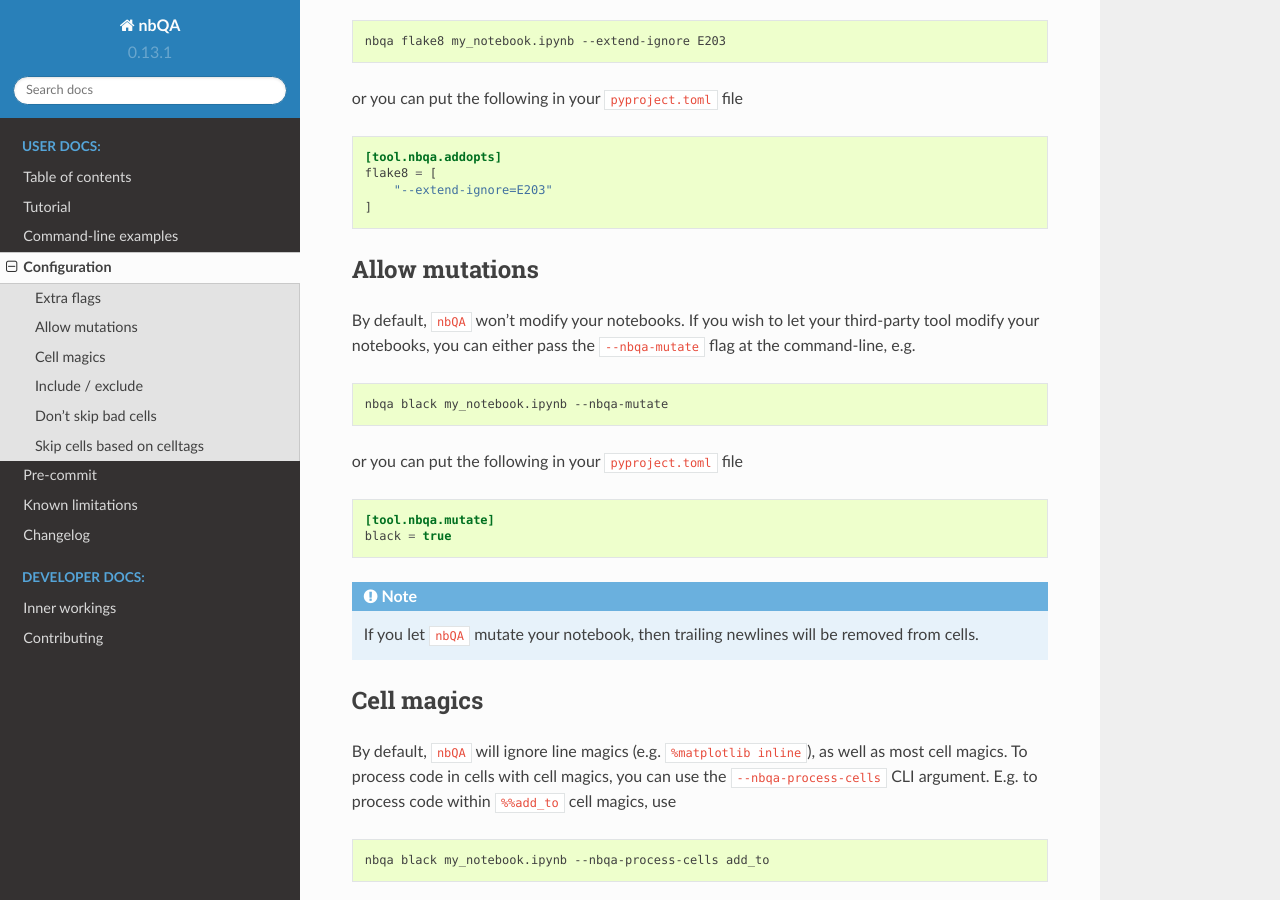
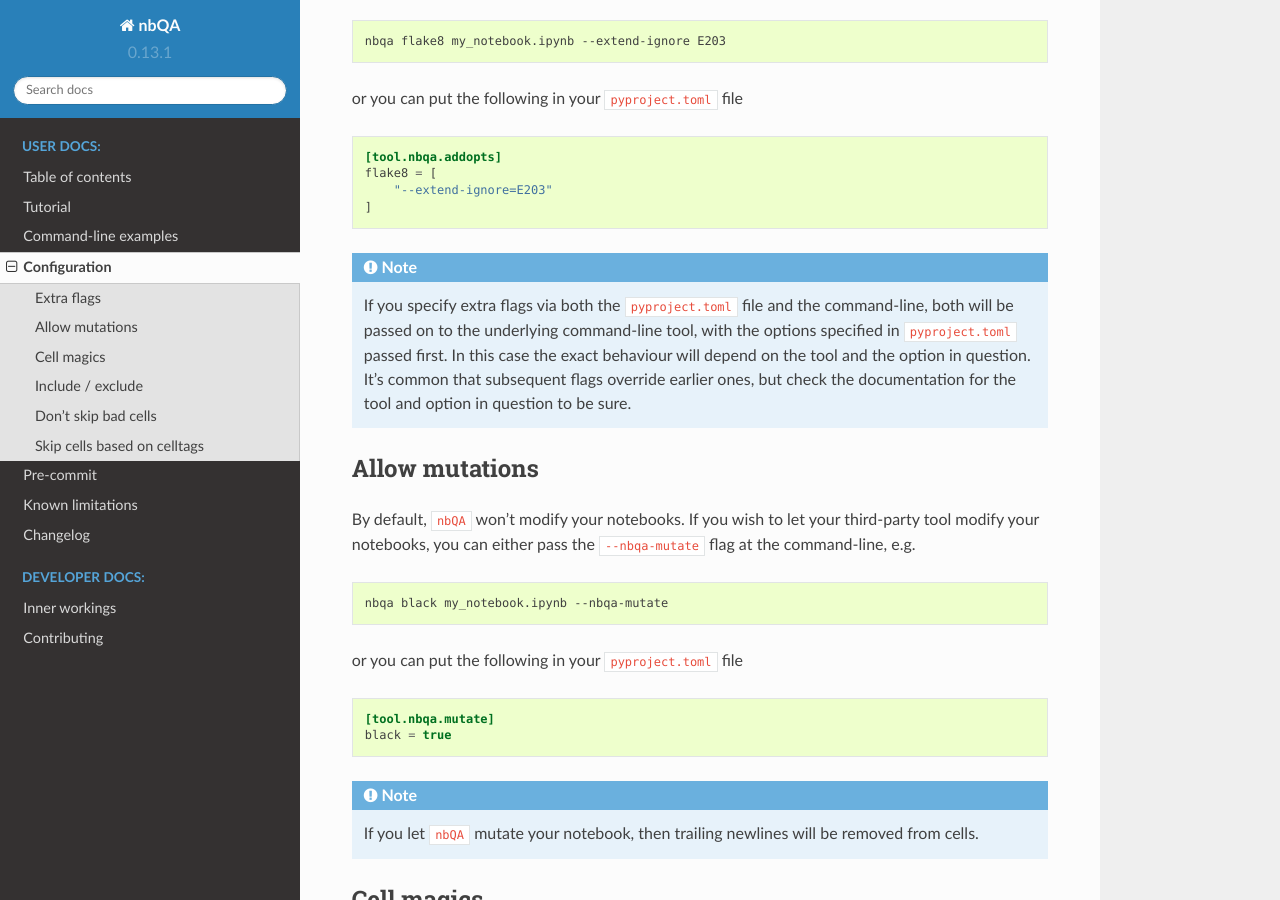
Before and after one commit to nbQA-dev/nbQA, a Sphinx documentation site: the page built from docs/configuration.rst, in a window 1280 px wide and 900 px high, scrolled down 444 px. Built offline with Sphinx 7.4.7 and the Read the Docs theme 2.0.0, drawn with Linux system fonts in a browser that asks for light colours.

Commit message:
Add note to docs on addopts behaviour

```diff
--- a/docs/configuration.rst
+++ b/docs/configuration.rst
@@ -25,6 +25,11 @@
     flake8 = [
         "--extend-ignore=E203"
     ]
+
+.. note::
+    If you specify extra flags via both the :code:`pyproject.toml` file and the command-line, both will be passed on to the underlying command-line tool,
+    with the options specified in :code:`pyproject.toml` passed first. In this case the exact behaviour will depend on the tool and the option in question.
+    It's common that subsequent flags override earlier ones, but check the documentation for the tool and option in question to be sure.
 
 Allow mutations
 ~~~~~~~~~~~~~~~
```
